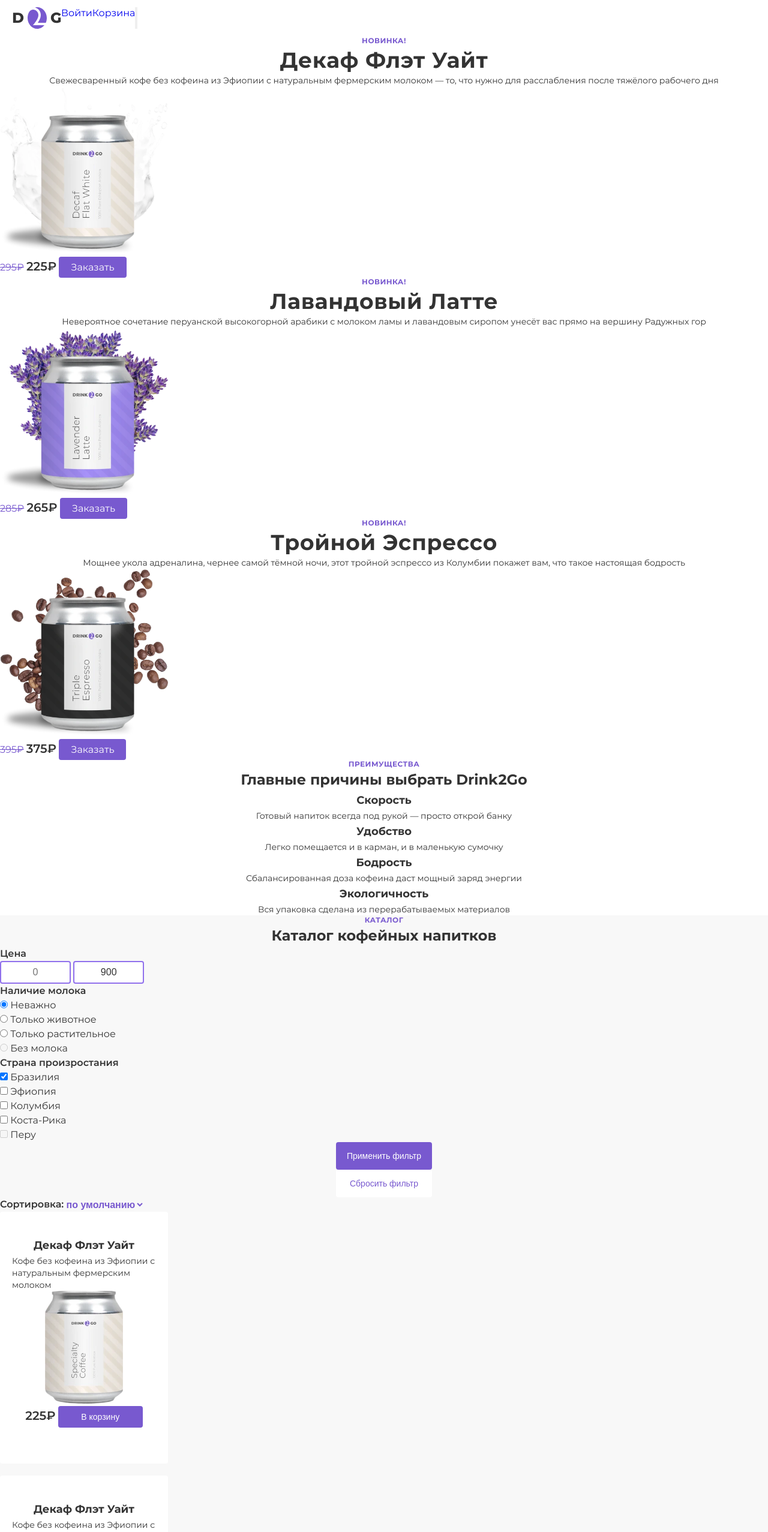
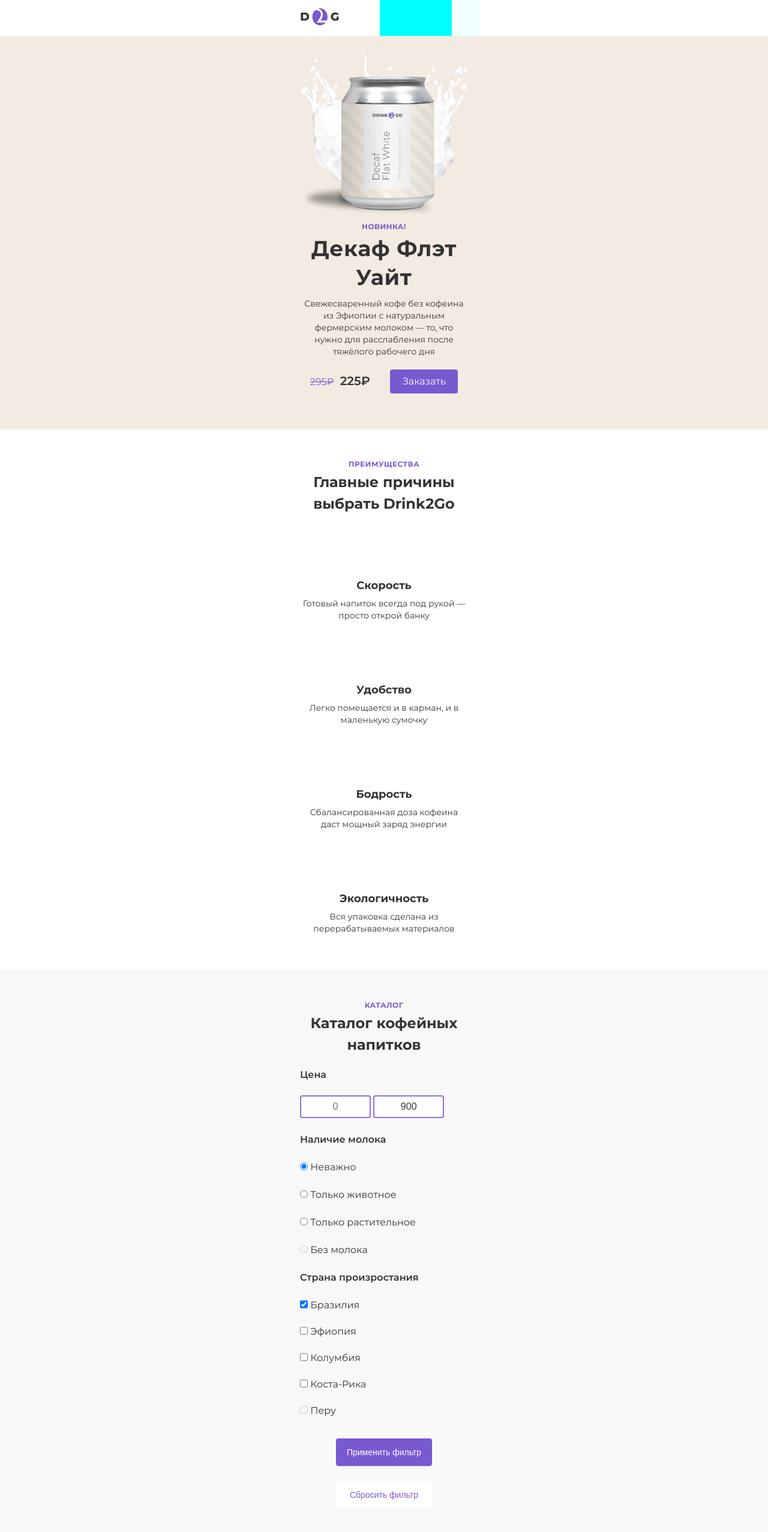
Before and after one commit to VovaLovalova/drink2go, a website: page source/index.html in a window 1280 px wide. Shown: the top 2554 px of the page at 60% size. Drawn offline with nearby package versions, Linux system fonts and the light colour scheme; files that its build step writes are made by us from their sources; files whose address does not match are found by name.

Commit message:
cmt5
Закончена сетка и основные стили мобильной версии

```diff
--- a/source/index.html
+++ b/source/index.html
@@ -11,7 +11,7 @@
   <link rel="preload" href="./fonts/montserrat-bold.woff2" as="font">
 </head>
 
-<body class="page__body">
+<body class="body">
   <header class="header">
     <div class="header__logo-wrapper">
       <a class="header__logo" href="./index.html">
@@ -50,12 +50,12 @@
       <ul class="main-nav__user-list user-list">
         <li class="user-list__item">
           <a class="user-list__link" href="#">
-            Войти
+            <span class="user-list__link-text">Войти</span>
           </a>
         </li>
         <li class="user-list__item">
           <a class="user-list__link" href="#">
-            Корзина
+            <span class="user-list__link-text">Корзина</span>
           </a>
         </li>
       </ul>
@@ -68,20 +68,20 @@
   </header>
 
   <main class="main">
-
     <h1 class="visually-hidden">Магазин кофе</h1>
     <section class="main__item novelty">
+      <div class="novelty__wrapper">
         <h2 class="visually-hidden">Список новинок магазина</h2>
         <ul class="novelty__list novelty-list">
 
           <li class="novelty-list__item novelty-item">
             <p class="novelty-item__caption">Новинка!</p>
-          <a class="novelty-item__link" href="#">
+            <a class="novelty-item__link-title" href="#">
               <h3 class="novelty-item__title">Декаф Флэт Уайт</h3>
             </a>
             <p class="novelty-item__description">Свежесваренный кофе без кофеина из Эфиопии с натуральным фермерским
               молоком — то, что нужно для расслабления после тяжёлого рабочего дня</p>
-          <a class="novelty-item__link" href="#">
+            <a class="novelty-item__link-image" href="#">
               <picture>
                 <source type="image/webp" media="(min-width: 1440px)"
                   srcset="img/slider/decaf-desktop.webp 1x, img/slider/decaf-desktop@2x.webp 2x">
@@ -97,20 +97,22 @@
               </picture>
             </a>
             <div class="novelty-item__order">
+              <div class="novelty-item__price">
                 <span class="novelty-item__old-price">295₽</span>
-            <span class="novelty-item__price">225₽</span>
+                <span class="novelty-item__new-price">225₽</span>
+              </div>
               <a class="novelty-item__button" href="#">Заказать</a>
             </div>
           </li>
 
-        <li class="novelty-list__item novelty-item">
+          <!-- <li class="novelty-list__item novelty-item">
             <p class="novelty-item__caption">Новинка!</p>
-          <a class="novelty-item__link" href="#">
+            <a class="novelty-item__link-text" href="#">
               <h3 class="novelty-item__title">Лавандовый Латте</h3>
             </a>
             <p class="novelty-item__description">Невероятное сочетание перуанской высокогорной арабики с молоком ламы и
               лавандовым сиропом унесёт вас прямо на вершину Радужных гор</p>
-          <a class="novelty-item__link" href="#">
+            <a class="novelty-item__link-image" href="#">
               <picture>
                 <source type="image/webp" media="(min-width: 1440px)"
                   srcset="img/slider/lavender-desktop.webp 1x, img/slider/lavender-desktop@2x.webp 2x">
@@ -128,19 +130,20 @@
             </a>
             <div class="novelty-item__order">
               <span class="novelty-item__old-price">285₽</span>
-            <span class="novelty-item__price">265₽</span>
+              <span class="novelty-item__new-price">265₽</span>
               <a class="novelty-item__button" href="#">Заказать</a>
             </div>
           </li>
 
           <li class="novelty-list__item novelty-item">
             <p class="novelty-item__caption">Новинка!</p>
-          <a class="novelty-item__link" href="#">
+            <a class="novelty-item__link-text" href="#">
               <h3 class="novelty-item__title">Тройной Эспрессо</h3>
             </a>
-          <p class="novelty-item__description">Мощнее укола адреналина, чернее самой тёмной ночи, этот тройной эспрессо
+            <p class="novelty-item__description">Мощнее укола адреналина, чернее самой тёмной ночи, этот тройной
+              эспрессо
               из Колумбии покажет вам, что такое настоящая бодрость</p>
-          <a class="novelty-item__link" href="#">
+            <a class="novelty-item__link-image" href="#">
               <picture>
                 <source type="image/webp" media="(min-width: 1440px)"
                   srcset="img/slider/espresso-desktop.webp 1x, img/slider/espresso-desktop@2x.webp 2x">
@@ -158,14 +161,15 @@
             </a>
             <div class="novelty-item__order">
               <span class="novelty-item__old-price">395₽</span>
-            <span class="novelty-item__price">375₽</span>
+              <span class="novelty-item__new-price">375₽</span>
               <a class="novelty-item__button" href="#">Заказать</a>
             </div>
-        </li>
-
+          </li> -->
         </ul>
+      </div>
     </section>
     <section class="main__item advantages">
+      <div class="advantages__wrapper">
         <h2 class="advantages__title">Преимущества</h2>
         <p class="advantages__description">Главные причины выбрать Drink2Go</p>
         <ul class="advantages__list">
@@ -188,8 +192,10 @@
               из перерабатываемых материалов</p>
           </li>
         </ul>
+      </div>
     </section>
     <section class="main__item catalog">
+      <div class="catalog__wrapper">
         <h2 class="catalog__title">Каталог</h2>
         <p class="catalog__description">Каталог кофейных напитков</p>
 
@@ -223,7 +229,8 @@
               </li>
 
               <li class="filter__milk-item">
-              <input class="filter__milk-input" type="radio" id="without-milk" name="milk" value="without-milk" disabled>
+                <input class="filter__milk-input" type="radio" id="without-milk" name="milk" value="without-milk"
+                  disabled>
                 <label class="filter__milk-label" for="without-milk">Без молока</label>
               </li>
             </ul>
@@ -277,14 +284,13 @@
 
         <div class="catalog__products">
           <ul class="catalog__products-list">
-
             <li class="catalog__products-item product-card">
-            <a href="#" class="product-card__link">
+              <a href="#" class="product-card__link-text">
                 <h3 class="product-card__title">Декаф Флэт Уайт</h3>
               </a>
               <p class="product-card__description">Кофе без кофеина из Эфиопии
                 с натуральным фермерским молоком</p>
-            <a href="#" class="product-card__link">
+              <a href="#" class="product-card__link-image">
                 <picture>
                   <source type="image/webp"
                     srcset="img/catalog/coffee-can-1.webp 1x, img/catalog/coffee-can-1@2x.webp 2x">
@@ -302,11 +308,9 @@
               <a href="#" class="product-card__link">
                 <h3 class="product-card__title">Декаф Флэт Уайт</h3>
               </a>
-
               <p class="product-card__description">Кофе без кофеина из Эфиопии
                 с натуральным фермерским молоком</p>
-
-            <a href="#" class="product-card__link">
+              <a href="#" class="product-card__link-image">
                 <picture>
                   <source type="image/webp"
                     srcset="img/catalog/coffee-can-2.webp 1x, img/catalog/coffee-can-2@2x.webp 2x">
@@ -327,7 +331,7 @@
               </a>
               <p class="product-card__description">Кофе без кофеина из Эфиопии
                 с натуральным фермерским молоком</p>
-            <a href="#" class="product-card__link">
+              <a href="#" class="product-card__link-image">
                 <picture>
                   <source type="image/webp"
                     srcset="img/catalog/coffee-can-3.webp 1x, img/catalog/coffee-can-3@2x.webp 2x">
@@ -347,7 +351,7 @@
               </a>
               <p class="product-card__description">Кофе без кофеина из Эфиопии
                 с натуральным фермерским молоком</p>
-            <a href="#" class="product-card__link">
+              <a href="#" class="product-card__link-image">
                 <picture>
                   <source type="image/webp"
                     srcset="img/catalog/coffee-can-4.webp 1x, img/catalog/coffee-can-4@2x.webp 2x">
@@ -367,7 +371,7 @@
               </a>
               <p class="product-card__description">Кофе без кофеина из Эфиопии
                 с натуральным фермерским молоком</p>
-            <a href="#" class="product-card__link">
+              <a href="#" class="product-card__link-image">
                 <picture>
                   <source type="image/webp"
                     srcset="img/catalog/coffee-can-5.webp 1x, img/catalog/coffee-can-5@2x.webp 2x">
@@ -387,7 +391,7 @@
               </a>
               <p class="product-card__description">Кофе без кофеина из Эфиопии
                 с натуральным фермерским молоком</p>
-            <a href="#" class="product-card__link">
+              <a href="#" class="product-card__link-image">
                 <picture>
                   <source type="image/webp"
                     srcset="img/catalog/coffee-can-6.webp 1x, img/catalog/coffee-can-6@2x.webp 2x">
@@ -400,14 +404,12 @@
                 <button class="product-card__button">В корзину</button>
               </div>
             </li>
-
           </ul>
 
           <ul class="catalog__pagination pagination-list">
             <li class="pagination-list__item">
               <button class="pagination-list__button pagination-list__button--previous">
-              <
-              <p class="visually-hidden">Назад</p>
+                < <p class="visually-hidden">Назад</p>
               </button>
             </li>
             <li class="pagination-list__item">
@@ -427,10 +429,12 @@
             </li>
           </ul>
         </div>
+      </div>
     </section>
 
   </main>
   <footer class="footer">
+    <div class="footer__wrapper">
       <section class="footer__map"></section>
       <section class="footer__social social">
         <h2 class="visually-hidden">Социальные сети</h2>
@@ -439,20 +443,21 @@
             <source media="(min-width: 768px)" srcset="img/logo-desktop.svg">
             <img class="social__logo-image" src="img/logo-tablet.svg" width="82" height="36" alt="logo Drink2Go.">
           </picture>
+        </a>
           <ul class="social__list">
             <li class="social__item">
               <a class="social__link">
-              <p class="">VK</p>
+                <p class="visually-hidden">VK</p>
               </a>
             </li>
             <li class="social__item">
               <a class="social__link">
-              <p class="">Pinterest</p>
+                <p class="visually-hidden">Pinterest</p>
               </a>
             </li>
             <li class="social__item">
               <a class="social__link">
-              <p class="">OK</p>
+                <p class="visually-hidden">OK</p>
               </a>
             </li>
           </ul>
@@ -500,9 +505,9 @@
         </address>
       </section>
       <section class="footer__copyright copyright">
-
         <a href="https://htmlacademy.ru/intensive/adaptive" class="copyright__text">Разработано в HTML Academy</a>
       </section>
+    </div>
   </footer>
 
   <script src="./js/script.js" defer></script>
--- a/source/sass/blocks/advantages.scss
+++ b/source/sass/blocks/advantages.scss
@@ -1,3 +1,14 @@
+.advantages {
+  display: flex;
+  flex-direction: column;
+  align-items: center;
+}
+
+.advantages__wrapper {
+  width: 320px;
+  padding: 50px 20px 60px;
+}
+
 .advantages__title {
   font-weight: 700;
   font-size: 12px;
@@ -6,6 +17,7 @@
   letter-spacing: 0.04em;
   text-transform: uppercase;
   color: #7859CF;
+  margin-bottom: 4px;
 }
 
 .advantages__description {
@@ -14,6 +26,7 @@
   line-height: 36px;
   text-align: center;
   color: #333333;
+  margin-bottom: 102px;
 }
 
 .advantages__item-title {
@@ -22,6 +35,7 @@
   line-height: 32px;
   text-align: center;
   color: #333333;
+  margin-bottom: 4px;
 }
 
 .advantages__item-description {
@@ -31,3 +45,7 @@
   text-align: center;
   color: #333333;
 }
+
+.advantages__item:not(:last-child) {
+  margin-bottom: 98px;
+}
--- a/source/sass/blocks/catalog.scss
+++ b/source/sass/blocks/catalog.scss
@@ -1,5 +1,17 @@
 .catalog {
   background: #F8F8F8;
+  display: flex;
+  flex-direction: column;
+  align-items: center;
+}
+
+.catalog__products-list {
+  margin-bottom: 40px;
+}
+
+.catalog__wrapper {
+  width: 320px;
+  padding: 50px 20px 40px;
 }
 
 .catalog__title {
@@ -10,6 +22,7 @@
   text-transform: uppercase;
   text-align: center;
   color: #7859CF;
+  margin-bottom: 4px;
 }
 
 .catalog__description {
@@ -18,4 +31,5 @@
   line-height: 36px;
   text-align: center;
   color: #333333;
+  margin-bottom: 20px;
 }
--- a/source/sass/blocks/filter.scss
+++ b/source/sass/blocks/filter.scss
@@ -1,6 +1,17 @@
+.filter {
+  margin-bottom: 20px;
+}
+
 .filter__price-title,
 .filter__milk-title,
-.filter__country-title,
+.filter__country-title {
+  font-weight: 600;
+  font-size: 16px;
+  line-height: 24px;
+  color: #333333;
+  margin-bottom: 22px;
+}
+
 .filter__sorting-title {
   font-weight: 600;
   font-size: 16px;
@@ -45,6 +56,7 @@
 .filter__buttons-apply {
   background: #7859CF;
   color: #FFFFFF;
+  margin-bottom: 25px;
 }
 
 .filter__buttons-reset {
@@ -56,11 +68,13 @@
   display: flex;
   flex-direction: column;
   align-items: center;
+  margin-bottom: 40px;
 }
 
 .filter__sorting {
   display: flex;
   align-items: center;
+  justify-content: space-between;
 }
 
 .filter__sorting-select {
@@ -72,3 +86,23 @@
   border: none;
   background: #F8F8F8;
 }
+
+.filter__price {
+  margin-bottom: 24px;
+}
+
+.filter__milk {
+  margin-bottom: 22px;
+}
+
+.filter__country {
+  margin-bottom: 34px;
+}
+
+.filter__milk-item:not(:last-child) {
+  margin-bottom: 22px;
+}
+
+.filter__country-item:not(:last-child) {
+  margin-bottom: 20px;
+}
--- /dev/null
+++ b/source/sass/blocks/footer.scss
@@ -0,0 +1,3 @@
+.footer__wrapper {
+  width: 320px;
+}
--- a/source/sass/blocks/header.scss
+++ b/source/sass/blocks/header.scss
@@ -2,7 +2,12 @@
   width: 320px;
   height: 60px;
   display: flex;
-  padding: 12px 20px;
+  align-items: center;
+  padding: 12px 0 12px 20px;
+}
+
+.header__logo-wrapper {
+  margin-right: 68px;
 }
 
 @media (max-width: $mobile-width) {
--- a/source/sass/blocks/main-nav.scss
+++ b/source/sass/blocks/main-nav.scss
@@ -1,3 +1,11 @@
-.main.nav {
+.main-nav {
   display: flex;
 }
+
+.main-nav__toggle {
+  width: 60px;
+  height: 60px;
+  border: none;
+  background-color: azure;
+  cursor: pointer;
+}
--- /dev/null
+++ b/source/sass/blocks/main.scss
@@ -0,0 +1,3 @@
+.main {
+  width: 100%;
+}
--- a/source/sass/blocks/novelty-item.scss
+++ b/source/sass/blocks/novelty-item.scss
@@ -1,3 +1,16 @@
+.novelty-item {
+  width: 320px;
+  height: 656px;
+  padding: 310px 20px 20px;
+  position: relative;
+}
+
+.novelty-item__link-image {
+  position: absolute;
+  top: 20px;
+  left: 20px;
+}
+
 .novelty-item__caption {
   font-weight: 700;
   font-size: 12px;
@@ -6,6 +19,7 @@
   letter-spacing: 0.04em;
   text-transform: uppercase;
   color: #7859CF;
+  margin-bottom: 4px;
 }
 
 .novelty-item__title {
@@ -15,6 +29,7 @@
   text-align: center;
   letter-spacing: 0.02em;
   color: #333333;
+  margin-bottom: 10px;
 }
 
 .novelty-item__description {
@@ -23,6 +38,13 @@
   line-height: 20px;
   text-align: center;
   color: #333333;
+  margin-bottom: 20px;
+}
+
+.novelty-item__order {
+  display: flex;
+  align-items: center;
+  justify-content: space-around;
 }
 
 .novelty-item__old-price {
@@ -31,9 +53,10 @@
   line-height: 32px;
   text-decoration-line: line-through;
   color: #7859CF;
+  margin-right: 6px;
 }
 
-.novelty-item__price {
+.novelty-item__new-price {
   font-weight: 600;
   font-size: 20px;
   line-height: 32px;
--- /dev/null
+++ b/source/sass/blocks/novelty.scss
@@ -0,0 +1,11 @@
+.novelty {
+  background-color: #F3EBE1;
+  display: flex;
+  flex-direction: column;
+  align-items: center;
+}
+
+.novelty__wrapper {
+  width: 320px;
+  height: 656px;
+}
--- a/source/sass/blocks/product-card.scss
+++ b/source/sass/blocks/product-card.scss
@@ -3,14 +3,21 @@
   height: 420px;
   display: flex;
   flex-direction: column;
-  align-items: center;
+  align-items: flex-start;
   background: #FFFFFF;
   border-radius: 4px;
-  padding: 40px 20px 20px;
+  padding: 252px 20px 20px;
+  position: relative;
 }
 
 .product-card:not(:last-child) {
   margin-bottom: 20px;
+}
+
+.product-card__link-image {
+  position: absolute;
+  top: 40px;
+  left: 75px;
 }
 
 .product-card__title {
@@ -18,6 +25,7 @@
   font-size: 18px;
   line-height: 32px;
   color: #333333;
+  margin-bottom: 4px;
 }
 
 .product-card__description {
@@ -25,6 +33,7 @@
   font-size: 14px;
   line-height: 20px;
   color: #333333;
+  margin-bottom: 18px;
 }
 
 .product-card__price {
@@ -32,6 +41,13 @@
   font-size: 20px;
   line-height: 32px;
   color: #333333;
+}
+
+.product-card__order {
+  width: 100%;
+ display: flex;
+ align-items: center;
+ justify-content: space-between;
 }
 
 .product-card__button {
--- a/source/sass/blocks/user-list.scss
+++ b/source/sass/blocks/user-list.scss
@@ -1,3 +1,14 @@
 .user-list {
   display: flex;
 }
+
+.user-list__link {
+  display: block;
+  width: 60px;
+  height: 60px;
+  background-color: aqua;
+}
+
+.user-list__link-text {
+  display: none;
+}
--- a/source/sass/global/global.scss
+++ b/source/sass/global/global.scss
@@ -2,6 +2,9 @@
 
 body {
   font-family: "Montserrat", "Arial", sans-serif;
+  display: flex;
+  flex-direction: column;
+  align-items: center;
 }
 
 img {
--- a/source/sass/style.scss
+++ b/source/sass/style.scss
@@ -17,3 +17,6 @@
 @import "blocks/footer-nav";
 @import "blocks/contacts";
 @import "blocks/copyright";
+@import "blocks/novelty";
+@import "blocks/main";
+@import "blocks/footer";
```
Also changed, not shown: source/sass/blocks/contacts.scss (+8 -0 lines), source/sass/blocks/copyright.scss (+7 -0 lines), source/sass/blocks/footer-nav.scss (+7 -0 lines), source/sass/blocks/social.scss (+18 -0 lines). Lines whose indentation alone changed are shown as unchanged.
